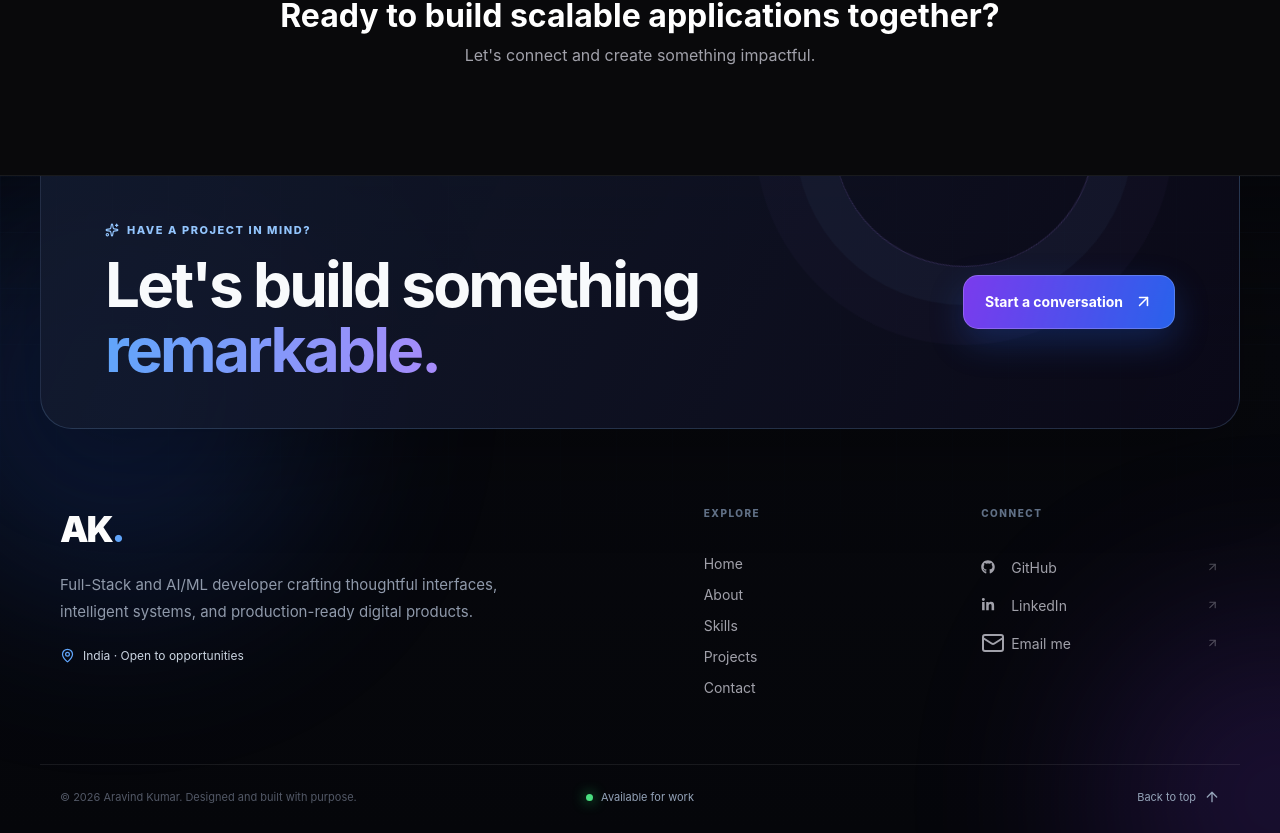
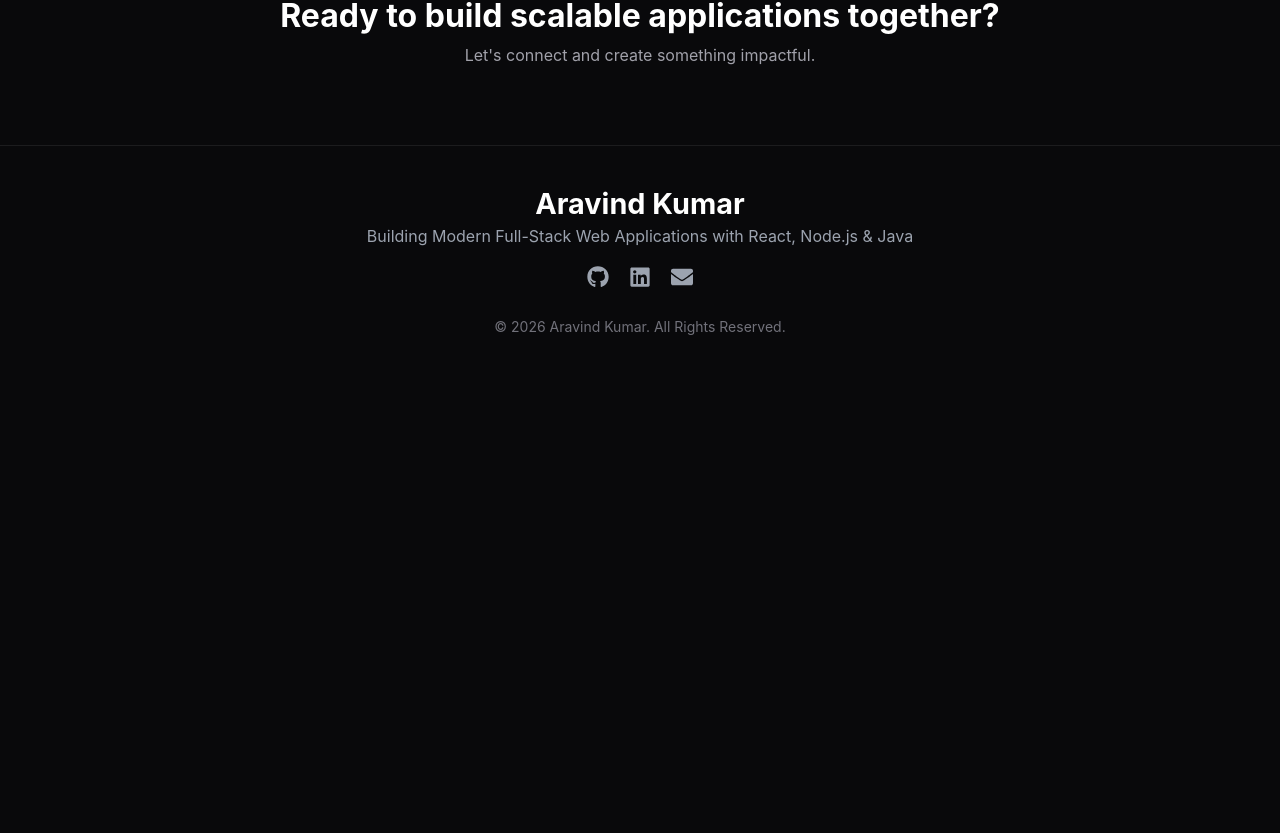
Before and after one commit to Aravind628187/Aravind-portfolio, a React (Vite) app: page / in a window 1280 px wide. Shown: the part 8262-9095 px from the top of the page. After the commit the page ends 8637 px from the top, so only its background shows below. Built offline with nearby package versions, Linux system fonts and the light colour scheme.

Commit message:
revert: restore previous portfolio footer

```diff
--- a/src/components/Footer.jsx
+++ b/src/components/Footer.jsx
@@ -1,65 +1,48 @@
-import { ArrowUp, ArrowUpRight, Mail, MapPin, Sparkles } from "lucide-react";
-import { FaGithub, FaLinkedinIn } from "react-icons/fa";
-
-const footerLinks = [
-  ["Home", "#home"],
-  ["About", "#about"],
-  ["Skills", "#skills"],
-  ["Projects", "#projects"],
-  ["Contact", "#contact"],
-];
+import {
+  FaGithub,
+  FaLinkedin,
+  FaEnvelope,
+} from "react-icons/fa";
 
 export default function Footer() {
-  const scrollToTop = () => window.scrollTo({ top: 0, behavior: "smooth" });
-
   return (
     <footer className="footer">
-      <div className="footer-glow footer-glow-one" aria-hidden="true" />
-      <div className="footer-glow footer-glow-two" aria-hidden="true" />
+      <div className="footer-container">
 
-      <div className="footer-container">
-        <div className="footer-cta">
-          <div className="footer-cta-copy">
-            <span className="footer-kicker"><Sparkles size={14} /> Have a project in mind?</span>
-            <h2>Let&apos;s build something <span>remarkable.</span></h2>
-          </div>
-          <a className="footer-cta-button" href="mailto:chinthamanaravind@gmail.com">
-            Start a conversation <ArrowUpRight size={19} />
+        <h3 className="footer-name">
+          Aravind Kumar
+        </h3>
+
+        <p className="footer-role">
+          Building Modern Full-Stack Web Applications with React, Node.js & Java
+        </p>
+
+        <div className="footer-socials">
+          <a
+            href="https://github.com/Aravind628187"
+            target="_blank"
+            rel="noreferrer"
+          >
+            <FaGithub />
+          </a>
+
+          <a
+            href="https://linkedin.com/in/chinthamanuaravindkumar"
+            target="_blank"
+            rel="noreferrer"
+          >
+            <FaLinkedin />
+          </a>
+
+          <a href="mailto:chithamanaravind@gmail.com">
+            <FaEnvelope />
           </a>
         </div>
 
-        <div className="footer-main">
-          <div className="footer-brand">
-            <a href="#home" className="footer-name" aria-label="Aravind Kumar home">
-              AK<span>.</span>
-            </a>
-            <p className="footer-role">
-              Full-Stack and AI/ML developer crafting thoughtful interfaces,
-              intelligent systems, and production-ready digital products.
-            </p>
-            <span className="footer-location"><MapPin size={15} /> India · Open to opportunities</span>
-          </div>
+        <p className="footer-copy">
+          © {new Date().getFullYear()} Aravind Kumar. All Rights Reserved.
+        </p>
 
-          <nav className="footer-navigation" aria-label="Footer navigation">
-            <span className="footer-column-title">Explore</span>
-            {footerLinks.map(([label, href]) => <a href={href} key={label}>{label}</a>)}
-          </nav>
-
-          <div className="footer-connect">
-            <span className="footer-column-title">Connect</span>
-            <a href="https://github.com/Aravind628187" target="_blank" rel="noreferrer"><FaGithub /> GitHub <ArrowUpRight /></a>
-            <a href="https://linkedin.com/in/chinthamanuaravindkumar" target="_blank" rel="noreferrer"><FaLinkedinIn /> LinkedIn <ArrowUpRight /></a>
-            <a href="mailto:chinthamanaravind@gmail.com"><Mail /> Email me <ArrowUpRight /></a>
-          </div>
-        </div>
-
-        <div className="footer-bottom">
-          <p>© {new Date().getFullYear()} Aravind Kumar. Designed and built with purpose.</p>
-          <span className="footer-availability"><i /> Available for work</span>
-          <button type="button" onClick={scrollToTop} aria-label="Back to top">
-            Back to top <ArrowUp size={16} />
-          </button>
-        </div>
       </div>
     </footer>
   );
--- a/src/index.css
+++ b/src/index.css
@@ -1554,113 +1554,6 @@ body::before {
   .about-orbit { animation: none; }
   .about-image img { transition: none; }
 }
-
-/* Premium animated footer */
-.footer {
-  position: relative;
-  isolation: isolate;
-  overflow: hidden;
-  margin-top: 110px;
-  padding: 0 24px 28px;
-  border-top: 1px solid rgba(255,255,255,.08);
-  background:
-    linear-gradient(180deg, rgba(8,9,14,.2), #07080d 26%, #05060a),
-    #05060a;
-}
-
-.footer::before {
-  content: "";
-  position: absolute;
-  inset: 0;
-  z-index: -2;
-  opacity: .2;
-  background-image:
-    linear-gradient(rgba(96,165,250,.12) 1px, transparent 1px),
-    linear-gradient(90deg, rgba(96,165,250,.12) 1px, transparent 1px);
-  background-size: 56px 56px;
-  mask-image: linear-gradient(to bottom, black, transparent 70%);
-}
-
-.footer-glow { position: absolute; z-index: -1; border-radius: 50%; filter: blur(95px); opacity: .2; animation: footer-drift 10s ease-in-out infinite alternate; }
-.footer-glow-one { width: 360px; height: 360px; top: 10%; left: -120px; background: #2563eb; }
-.footer-glow-two { width: 320px; height: 320px; right: -90px; bottom: -160px; background: #7c3aed; animation-delay: -4s; }
-.footer-container { max-width: 1200px; margin: 0 auto; text-align: left; }
-
-.footer-cta {
-  position: relative;
-  display: flex;
-  min-height: 245px;
-  margin-top: -1px;
-  padding: 46px clamp(28px, 5vw, 68px);
-  align-items: center;
-  justify-content: space-between;
-  gap: 40px;
-  overflow: hidden;
-  border: 1px solid rgba(147,197,253,.18);
-  border-top: 0;
-  border-radius: 0 0 32px 32px;
-  background: linear-gradient(115deg, rgba(19,27,47,.88), rgba(12,10,27,.76));
-  box-shadow: 0 30px 90px rgba(0,0,0,.28);
-}
-
-.footer-cta::after { content: ""; position: absolute; width: 260px; height: 260px; right: 12%; top: -170px; border: 1px solid rgba(167,139,250,.22); border-radius: 50%; box-shadow: 0 0 0 38px rgba(96,165,250,.04), 0 0 0 78px rgba(167,139,250,.025); animation: footer-ring 12s linear infinite; }
-.footer-kicker { display: inline-flex; align-items: center; gap: 8px; margin-bottom: 16px; color: #93c5fd; text-transform: uppercase; letter-spacing: .14em; font-size: 11px; font-weight: 800; }
-.footer-cta h2 { max-width: 730px; color: #f8fafc; font-size: clamp(36px, 5vw, 62px); line-height: 1.04; letter-spacing: -.045em; }
-.footer-cta h2 span { color: transparent; background: linear-gradient(95deg, #60a5fa, #a78bfa); background-clip: text; -webkit-background-clip: text; }
-.footer-cta-button { position: relative; z-index: 2; display: inline-flex; min-height: 54px; flex: 0 0 auto; align-items: center; gap: 11px; padding: 14px 21px; overflow: hidden; border: 1px solid rgba(255,255,255,.2); border-radius: 15px; background: linear-gradient(105deg, #2563eb, #7c3aed, #2563eb); background-size: 220%; color: #fff; font-size: 14px; font-weight: 750; box-shadow: 0 14px 34px rgba(37,99,235,.25); animation: project-button-flow 5s ease infinite; transition: transform .3s ease, box-shadow .3s ease; }
-.footer-cta-button:hover { transform: translateY(-4px); box-shadow: 0 20px 44px rgba(99,102,241,.36); }
-.footer-cta-button svg { transition: transform .25s ease; }
-.footer-cta-button:hover svg { transform: translate(3px,-3px); }
-
-.footer-main { display: grid; grid-template-columns: minmax(0,1.7fr) .55fr .75fr; gap: clamp(50px,8vw,110px); padding: 78px 20px 68px; border-bottom: 1px solid rgba(255,255,255,.08); }
-.footer-name { display: inline-block; margin-bottom: 20px; color: #fff; font-size: 36px; font-weight: 900; letter-spacing: -.06em; }
-.footer-name span { color: #60a5fa; }
-.footer-role { max-width: 500px; margin-bottom: 22px; color: #8f99aa; font-size: 15px; line-height: 1.8; }
-.footer-location { display: inline-flex; align-items: center; gap: 8px; color: #cbd5e1; font-size: 12px; }
-.footer-location svg { color: #60a5fa; }
-.footer-column-title { display: block; margin-bottom: 22px; color: #64748b; text-transform: uppercase; letter-spacing: .15em; font-size: 10px; font-weight: 800; }
-.footer-navigation, .footer-connect { display: flex; flex-direction: column; align-items: flex-start; gap: 14px; }
-.footer-navigation a { position: relative; color: #a1a1aa; font-size: 14px; transition: color .25s ease, transform .25s ease; }
-.footer-navigation a::before { content: ""; position: absolute; width: 0; height: 1px; right: 0; bottom: -3px; background: #60a5fa; transition: width .25s ease; }
-.footer-navigation a:hover { color: #fff; transform: translateX(4px); }
-.footer-navigation a:hover::before { width: 100%; left: 0; right: auto; }
-.footer-connect a { display: grid; width: 100%; grid-template-columns: 20px 1fr 14px; align-items: center; gap: 10px; color: #a1a1aa; font-size: 14px; transition: color .25s ease, transform .25s ease; }
-.footer-connect a svg:last-child { width: 13px; opacity: .45; }
-.footer-connect a:hover { color: #fff; transform: translateX(4px); }
-.footer-connect a:hover svg:last-child { color: #60a5fa; opacity: 1; }
-
-.footer-bottom { display: grid; grid-template-columns: 1fr auto 1fr; align-items: center; gap: 28px; padding: 24px 20px 0; }
-.footer-bottom p { color: #525866; font-size: 11px; }
-.footer-availability { display: inline-flex; align-items: center; gap: 8px; color: #94a3b8; font-size: 11px; }
-.footer-availability i { width: 7px; height: 7px; border-radius: 50%; background: #4ade80; box-shadow: 0 0 13px #22c55e; animation: footer-pulse 2s ease-in-out infinite; }
-.footer-bottom button { justify-self: end; display: inline-flex; align-items: center; gap: 8px; border: 0; background: none; color: #94a3b8; font: inherit; font-size: 11px; }
-.footer-bottom button:hover { color: #fff; transform: translateY(-2px); }
-
-@keyframes footer-drift { to { transform: translate(70px,-35px) scale(1.12); } }
-@keyframes footer-ring { to { transform: rotate(360deg); } }
-@keyframes footer-pulse { 50% { opacity: .45; box-shadow: 0 0 4px #22c55e; } }
-
-@media (max-width: 820px) {
-  .footer-cta { align-items: flex-start; flex-direction: column; }
-  .footer-main { grid-template-columns: 1fr 1fr; }
-  .footer-brand { grid-column: 1 / -1; }
-  .footer-bottom { grid-template-columns: 1fr auto; }
-  .footer-availability { display: none; }
-}
-
-@media (max-width: 520px) {
-  .footer { margin-top: 80px; padding: 0 14px 22px; }
-  .footer-cta { min-height: 0; padding: 38px 24px; border-radius: 0 0 24px 24px; }
-  .footer-cta-button { width: 100%; justify-content: center; }
-  .footer-main { gap: 45px 24px; padding: 58px 8px 45px; }
-  .footer-bottom { padding: 22px 8px 0; }
-  .footer-bottom p { max-width: 210px; line-height: 1.5; }
-  .footer-bottom button { text-align: right; }
-}
-
-@media (prefers-reduced-motion: reduce) {
-  .footer-glow, .footer-cta::after, .footer-cta-button, .footer-availability i { animation: none; }
-}
 /* SECTION */
 
 .section {
```
